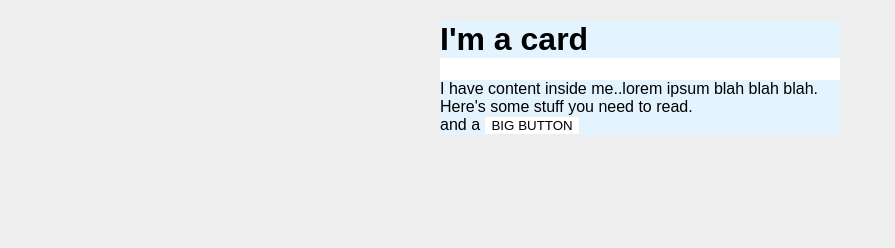
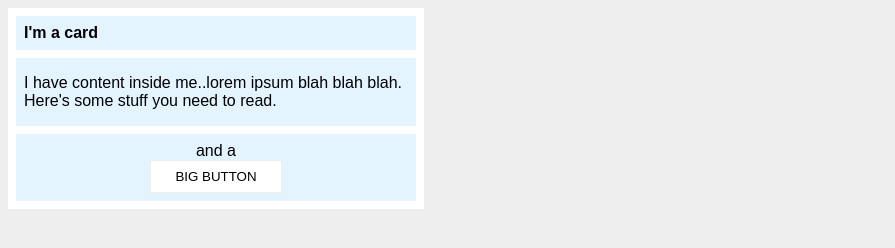
Before and after one commit to lithox1/css-exercises, a plain HTML site: page margin-and-padding/02-margin-and-padding-2/index.html in a window 1280 px wide. Shown: the whole page, without its empty margins (0-895 px from the left). Drawn offline with Linux system fonts and the light colour scheme.

Commit message:
Fix divs padding and margins

```diff
--- a/margin-and-padding/02-margin-and-padding-2/style.css
+++ b/margin-and-padding/02-margin-and-padding-2/style.css
@@ -6,22 +6,33 @@ body {
   .card {
     width: 400px;
     background: #fff;
-    margin: 16px auto;
+    padding: 8px;
   }
 
   .title {
     background: #e3f4ff;
+    font-size: 16px;
+    margin-top: 0px;
+    margin-bottom: 8px;
+    padding: 8px;
   }
 
   .content {
     background: #e3f4ff;
+    padding: 16px 8px;
+    margin-bottom: 8px;
   }
 
   .button-container {
     background: #e3f4ff;
+    padding: 8px;
+    text-align: center;
   }
 
   button {
     background: white;
     border: 1px solid #eee;
+    padding: 8px 24px;
+    margin: 0 auto;
+    display: block;
   }
```
